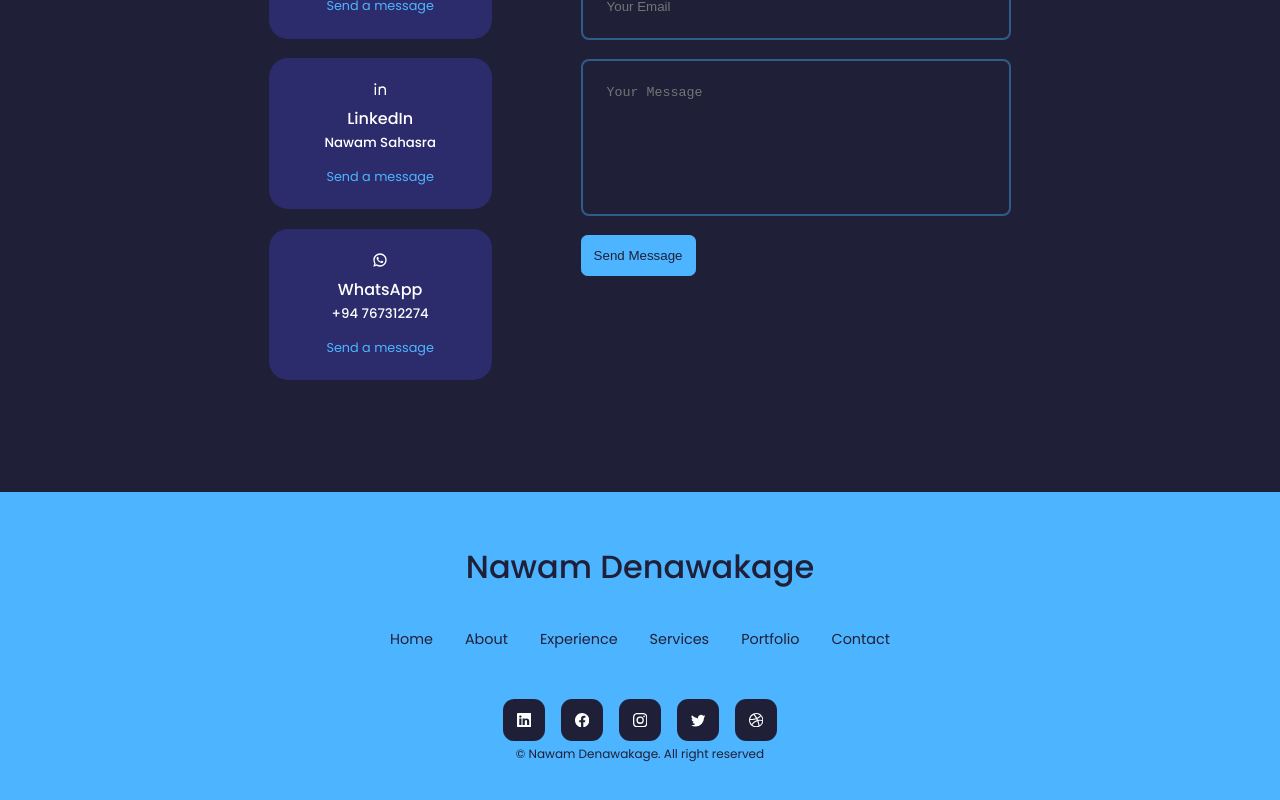
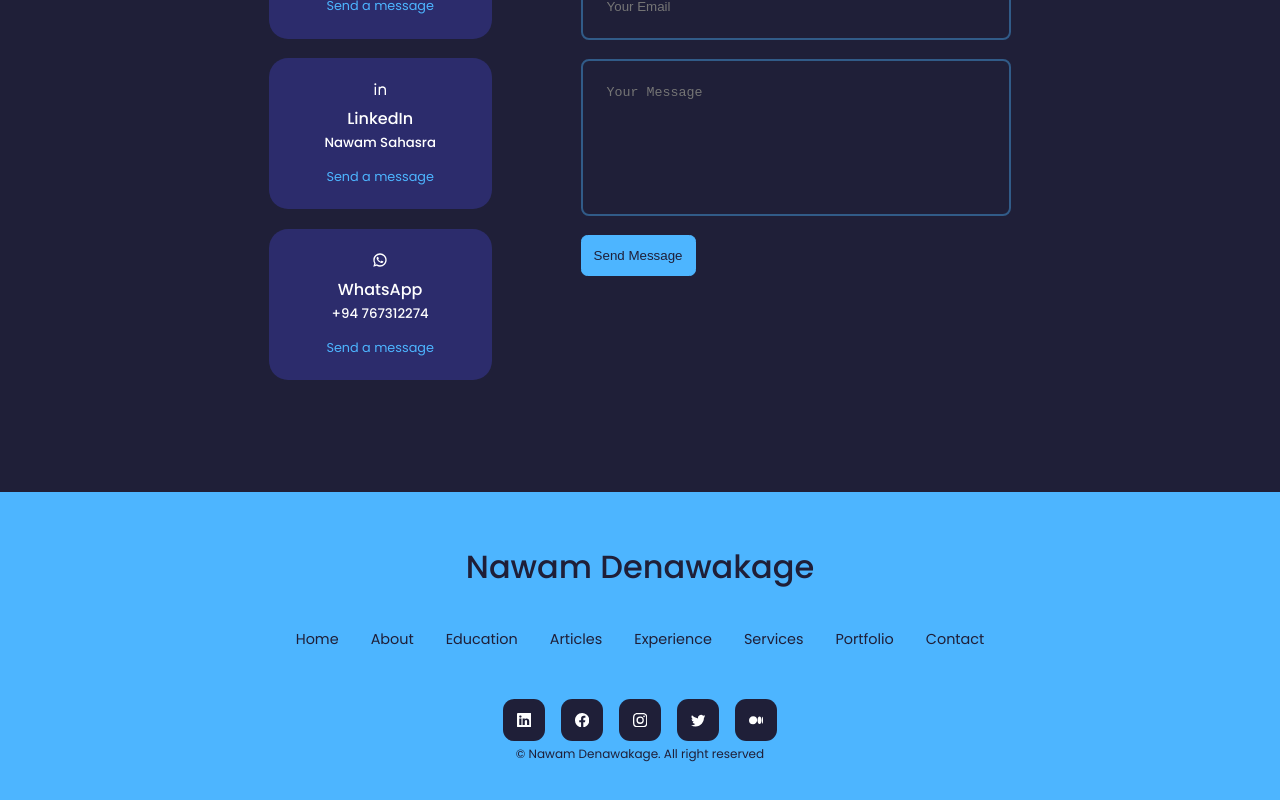
Before and after one commit to nawam727/portfoliowebsite, a React (Create React App) app: page / in a window 1280 px wide. Shown: the part 5867-6667 px from the top of the page. Built offline with nearby package versions, Linux system fonts and the light colour scheme.

Commit message:
smaller changes

```diff
--- a/src/components/footer/Footer.jsx
+++ b/src/components/footer/Footer.jsx
@@ -1,8 +1,6 @@
 import React from 'react'
+import { BsFacebook, BsInstagram, BsLinkedin, BsMedium, BsTwitter } from 'react-icons/bs'
 import './footer.css'
-import {BsDribbble, BsFacebook, BsLinkedin} from 'react-icons/bs'
-import {BsInstagram} from 'react-icons/bs'
-import {BsTwitter} from 'react-icons/bs'
 
 
 const Footer = () => {
@@ -12,6 +10,8 @@ const Footer = () => {
       <ul className='permalinks'>
         <li><a href="#">Home</a></li>
         <li><a href="#about">About</a></li>
+        <li><a href="#education">Education</a></li>
+        <li><a href="#articles">Articles</a></li>
         <li><a href="#experience">Experience</a></li>
         <li><a href="#services">Services</a></li>
         <li><a href="#portfolio">Portfolio</a></li>
@@ -23,7 +23,7 @@ const Footer = () => {
         <a href="https://web.facebook.com/nawam727"><BsFacebook/></a>
         <a href="https://www.instagram.com/sahaz__dd/"><BsInstagram/></a>
         <a href="https://twitter.com/NawamDenawakage"><BsTwitter/></a>
-        <a href="https://twitter.com/NawamDenawakage"><BsDribbble/></a>
+        <a href="https://medium.com/@nawamdenawakage"><BsMedium/></a>
       </div>
 
       <div className="footer_copyright">
```
